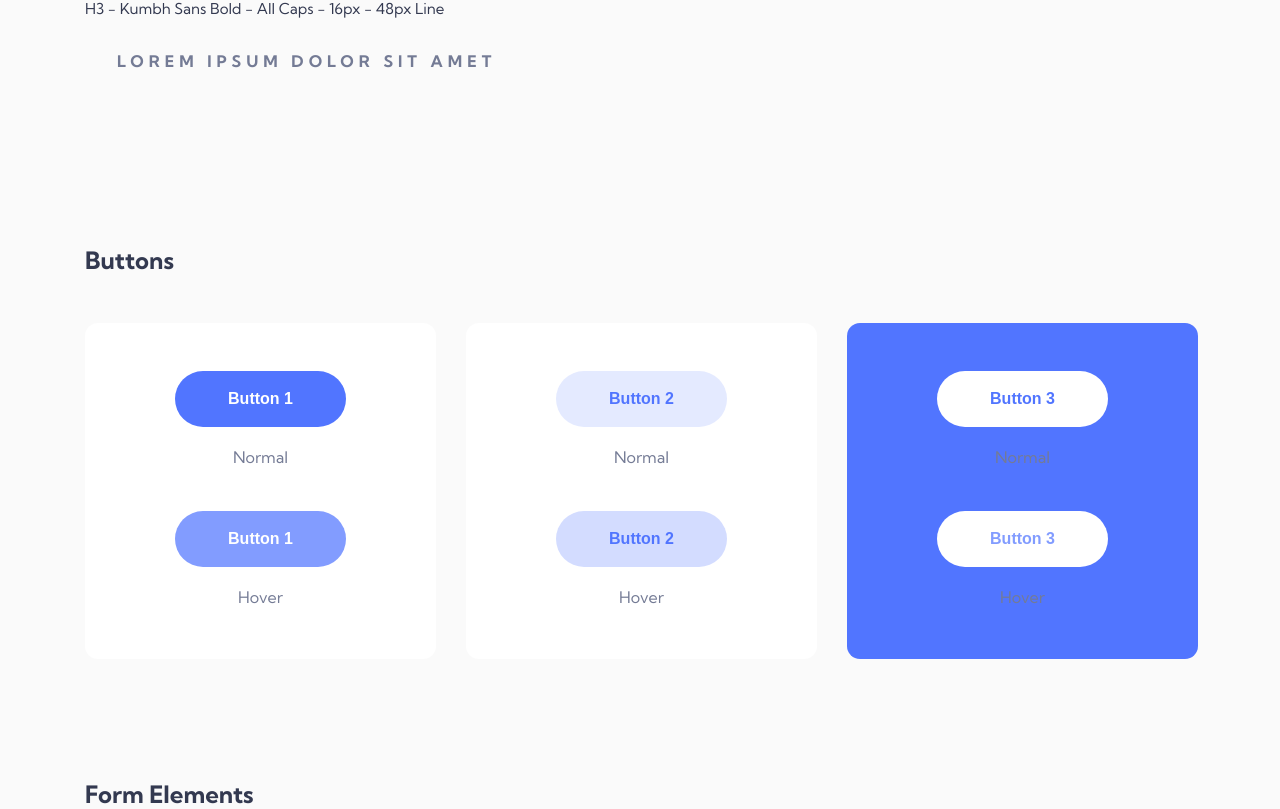
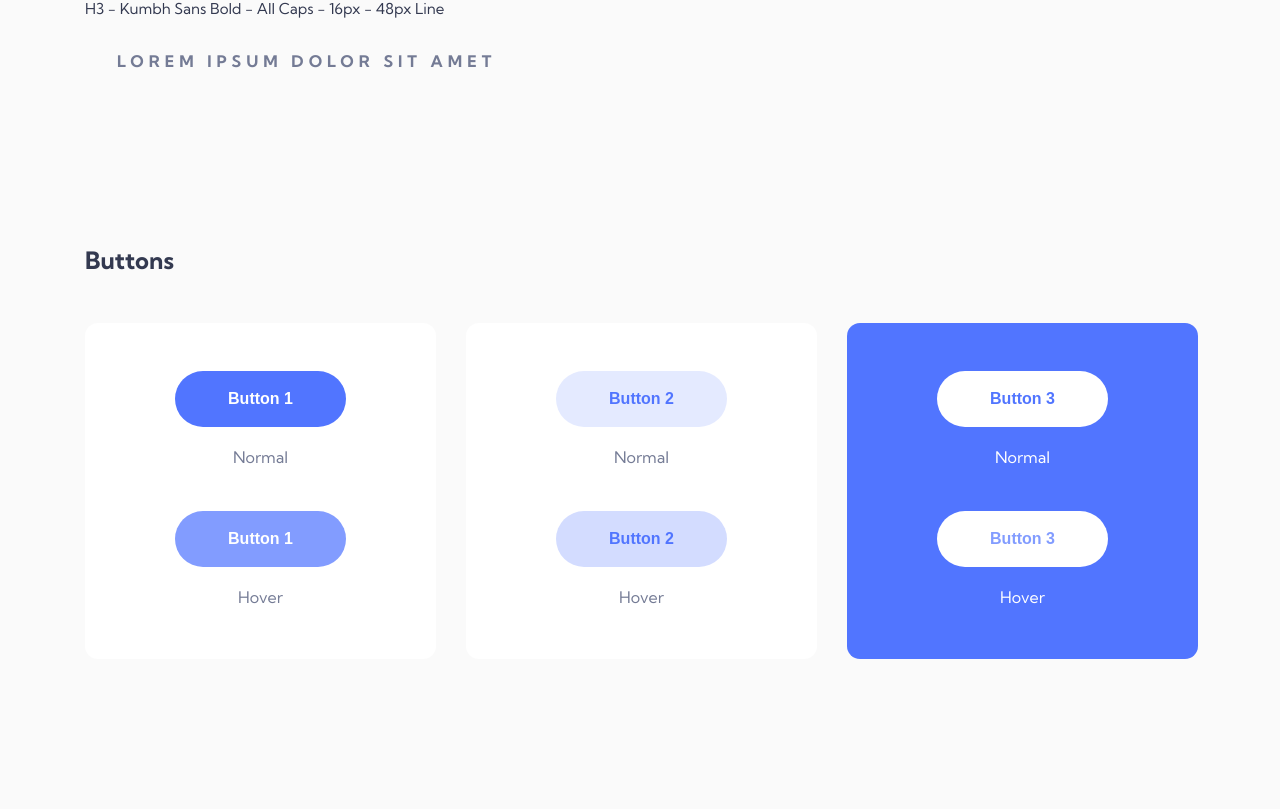
Before and after one commit to zuolizhu/officelite-coming-soon-frontendmentor, a Next.js app: page /designsystem in a window 1280 px wide. Shown: the part 1648-2457 px from the top of the page. After the commit the page ends 2307 px from the top, so only its background shows below. Built offline with nearby package versions, Linux system fonts and the light colour scheme.

Commit message:
no need form elements since it only used in one page

```diff
--- a/pages/designsystem.js
+++ b/pages/designsystem.js
@@ -109,11 +109,6 @@ export default function designsystem() {
           </div>
         </div>
       </section>
-      <section className="form-element">
-        <div className="container">
-          <h2>Form Elements</h2>
-        </div>
-      </section>
     </Layout>
   )
 }
--- a/styles/pages/_designsystem.scss
+++ b/styles/pages/_designsystem.scss
@@ -105,6 +105,7 @@
 
 .buttons {
   margin-top: 16rem;
+  margin-bottom: 12rem;
   h2 {
     margin-bottom: 4.8rem;
   }
@@ -124,7 +125,6 @@
         font-size: 1.6rem;
         margin-top: 1.6rem;
         line-height: 2.8rem;
-        color: var(--color-light-gray);
         &:not(:last-of-type) {
           margin-bottom: 4rem;
         }
@@ -132,14 +132,16 @@
 
       &--white {
         background-color: var(--color-white);
+        p {
+          color: var(--color-light-gray);
+        }
       }
       &--blue {
         background-color: var(--color-blue);
+        p {
+          color: var(--color-white);
+        }
       }
     }
   }
 }
-
-.form-element {
-  margin-top: 12rem;
-}
```
